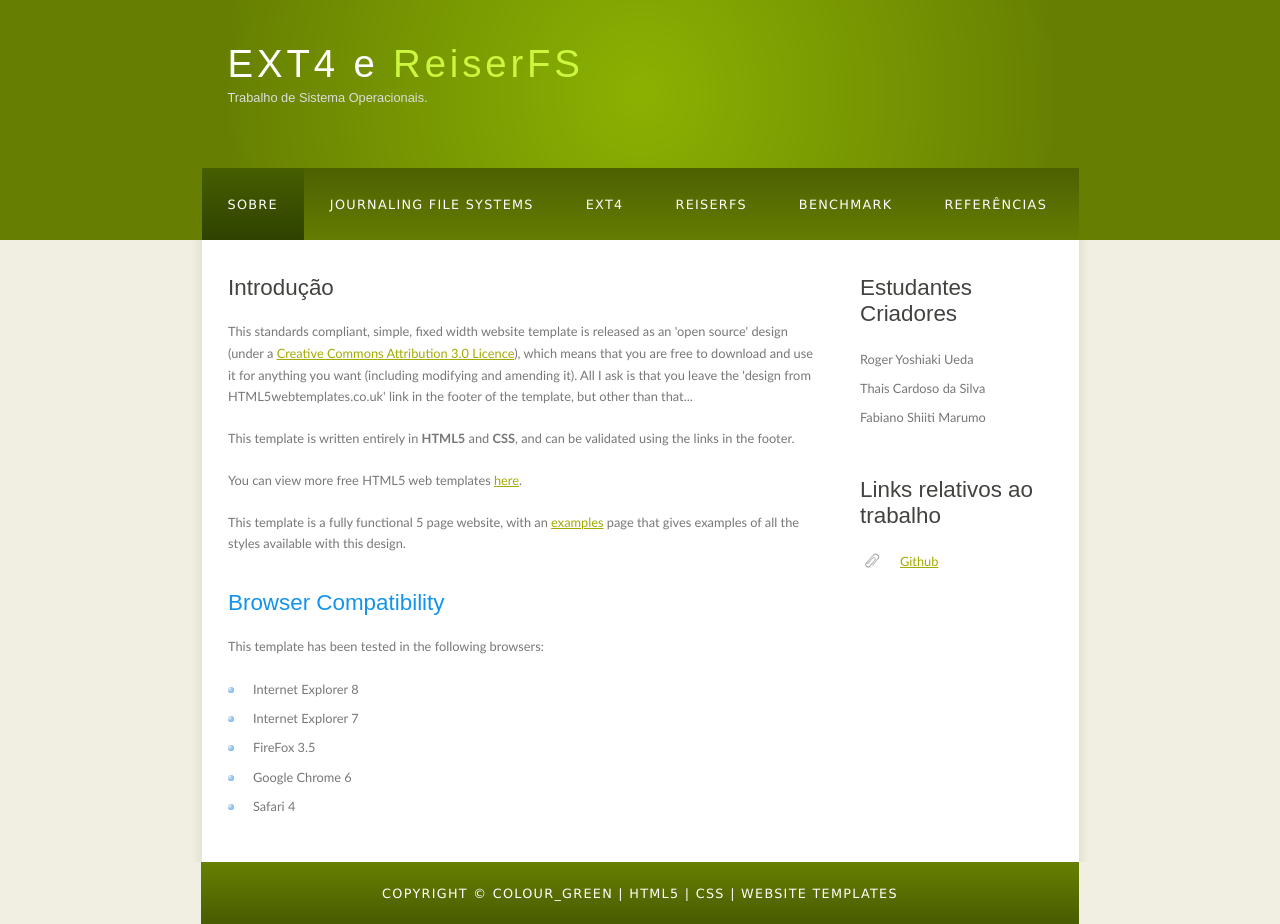
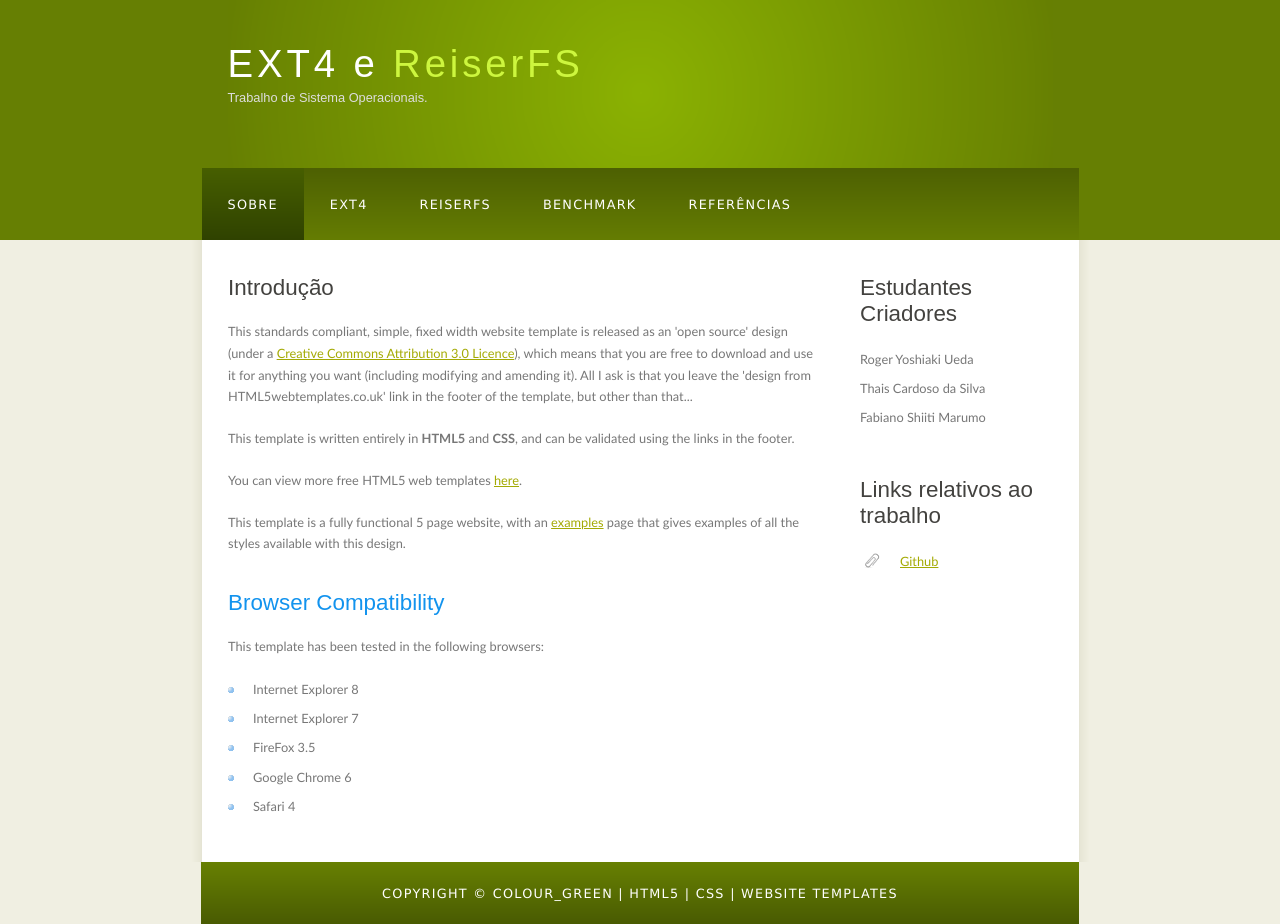
Before and after one commit to thagiat/sitedeSO, a Jekyll site: the page index.html, which Jekyll copies as it is, in a window 1280 px wide. Built offline with Jekyll 4.4.1, drawn with Linux system fonts in a browser that asks for light colours.

Commit message:
Add files via upload

```diff
--- a/benchmark.html
+++ b/benchmark.html
@@ -23,7 +23,6 @@
         <ul id="menu">
           <!-- put class="selected" in the li tag for the selected page - to highlight which page you're on -->
           <li class="selected"><a href="index.html">Sobre</a></li>
-          <li><a href="journ.html">Journaling File Systems</a></li>
           <li><a href="ext4.html">EXT4</a></li>
           <li><a href="reiser.html">ReiserFS</a></li>
           <li><a href="benchmark.html">Benchmark</a></li>
--- a/ext4.html
+++ b/ext4.html
@@ -23,7 +23,6 @@
         <ul id="menu">
           <!-- put class="selected" in the li tag for the selected page - to highlight which page you're on -->
           <li class="selected"><a href="index.html">Sobre</a></li>
-          <li><a href="journ.html">Journaling File Systems</a></li>
           <li><a href="ext4.html">EXT4</a></li>
           <li><a href="reiser.html">ReiserFS</a></li>
           <li><a href="benchmark.html">Benchmark</a></li>
--- a/index.html
+++ b/index.html
@@ -23,7 +23,6 @@
         <ul id="menu">
           <!-- put class="selected" in the li tag for the selected page - to highlight which page you're on -->
           <li class="selected"><a href="index.html">Sobre</a></li>
-          <li><a href="journ.html">Journaling File Systems</a></li>
           <li><a href="ext4.html">EXT4</a></li>
           <li><a href="reiser.html">ReiserFS</a></li>
           <li><a href="benchmark.html">Benchmark</a></li>
--- a/ref.html
+++ b/ref.html
@@ -23,7 +23,6 @@
         <ul id="menu">
           <!-- put class="selected" in the li tag for the selected page - to highlight which page you're on -->
           <li class="selected"><a href="index.html">Sobre</a></li>
-          <li><a href="journ.html">Journaling File Systems</a></li>
           <li><a href="ext4.html">EXT4</a></li>
           <li><a href="reiser.html">ReiserFS</a></li>
           <li><a href="benchmark.html">Benchmark</a></li>
--- a/reiser.html
+++ b/reiser.html
@@ -23,7 +23,6 @@
         <ul id="menu">
           <!-- put class="selected" in the li tag for the selected page - to highlight which page you're on -->
           <li class="selected"><a href="index.html">Sobre</a></li>
-          <li><a href="journ.html">Journaling File Systems</a></li>
           <li><a href="ext4.html">EXT4</a></li>
           <li><a href="reiser.html">ReiserFS</a></li>
           <li><a href="benchmark.html">Benchmark</a></li>
```
